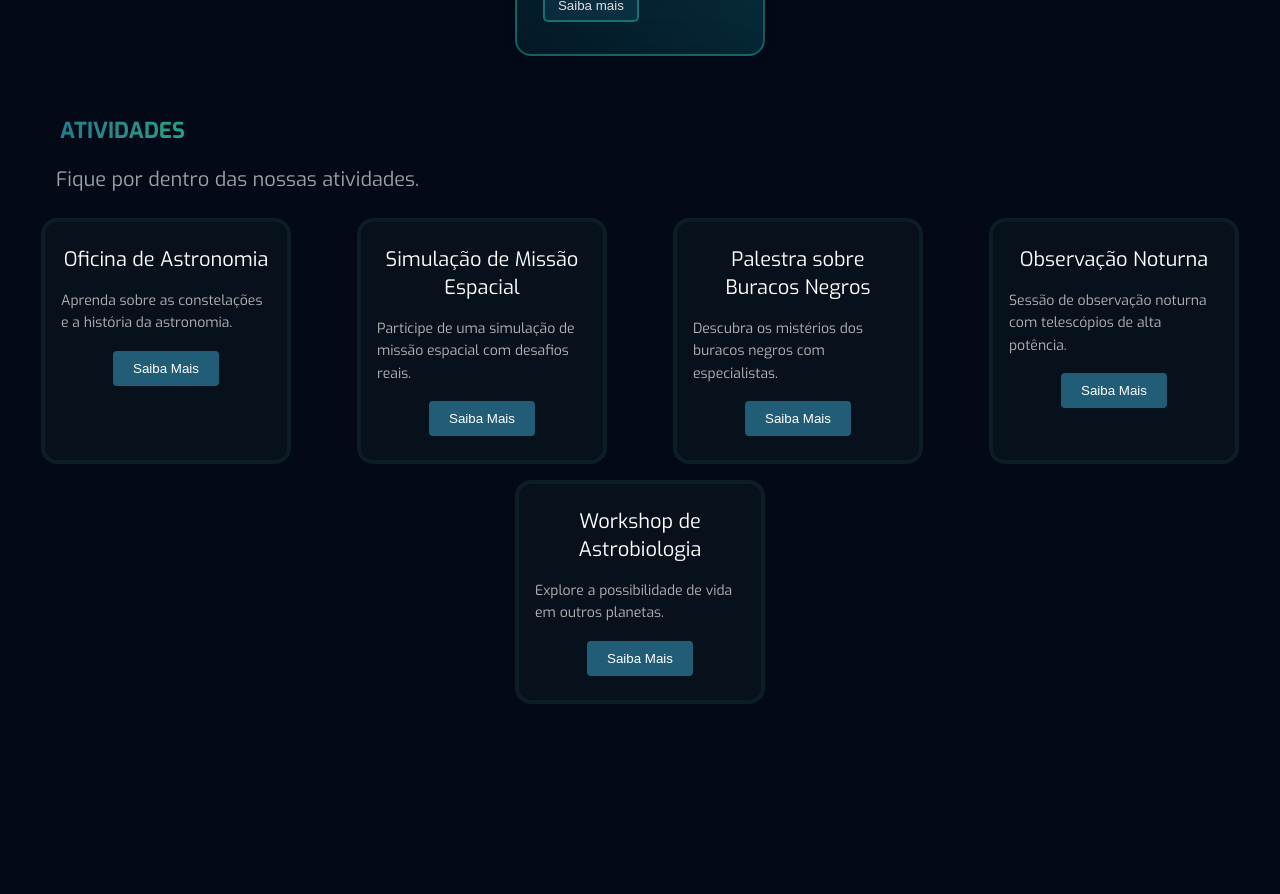
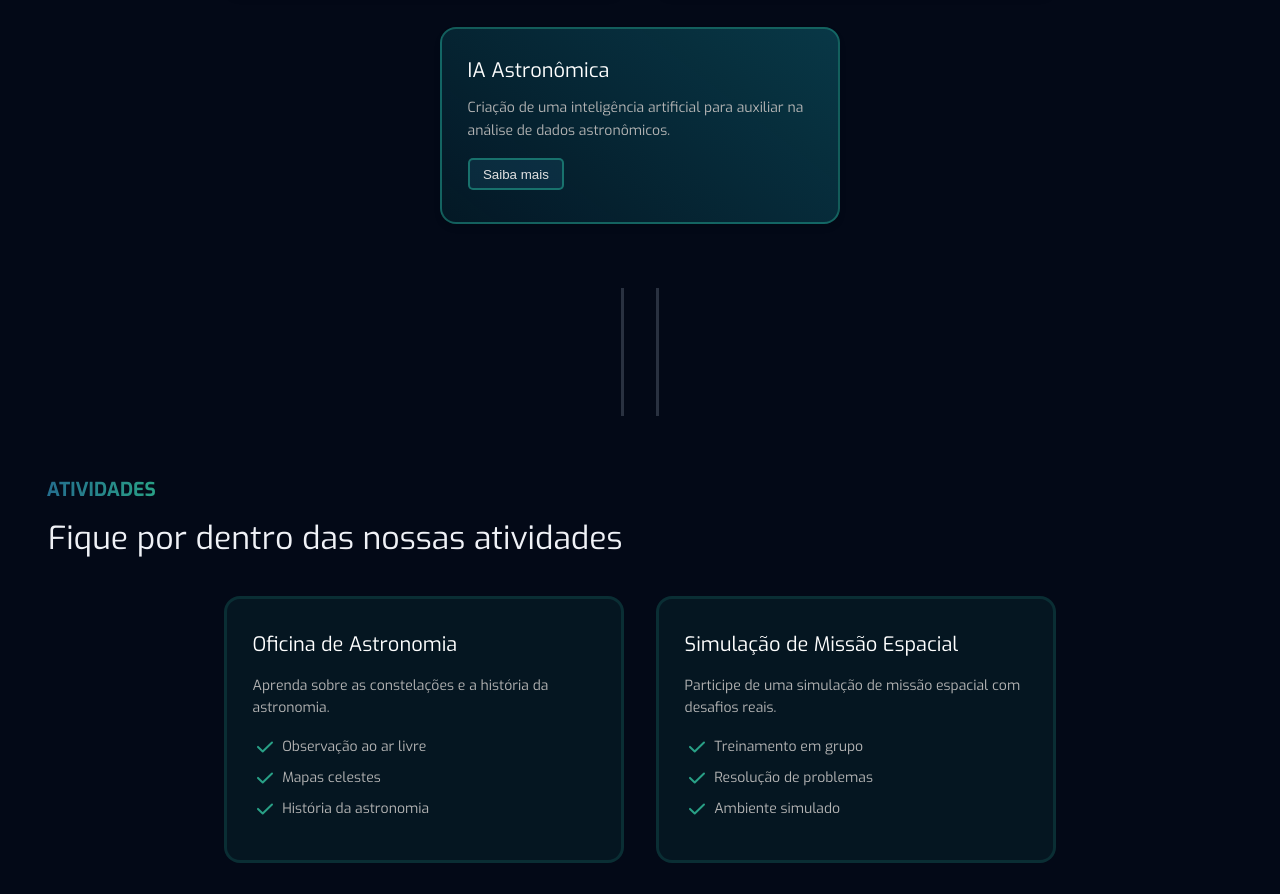
Before and after one commit to BellumGalaxy/website, a React (Create React App) app: page / in a window 1280 px wide. Shown: the part 1900-2794 px from the top of the page. Before the commit the page ends 2628 px from the top, so only its background shows below. Built offline with nearby package versions, Linux system fonts and the light colour scheme.

Commit message:
improve layout; test black hole

```diff
--- a/src/components/Atividades.js
+++ b/src/components/Atividades.js
@@ -3,24 +3,53 @@
 
 function Atividades() {
   const atividades = [
-    { title: 'Oficina de Astronomia', description: 'Aprenda sobre as constelações e a história da astronomia.' },
-    { title: 'Simulação de Missão Espacial', description: 'Participe de uma simulação de missão espacial com desafios reais.' },
-    { title: 'Palestra sobre Buracos Negros', description: 'Descubra os mistérios dos buracos negros com especialistas.' },
-    { title: 'Observação Noturna', description: 'Sessão de observação noturna com telescópios de alta potência.' },
-    { title: 'Workshop de Astrobiologia', description: 'Explore a possibilidade de vida em outros planetas.' }
+    {
+      title: 'Oficina de Astronomia',
+      description: 'Aprenda sobre as constelações e a história da astronomia.',
+      characteristics: ['Observação ao ar livre', 'Mapas celestes', 'História da astronomia']
+    },
+    {
+      title: 'Simulação de Missão Espacial',
+      description: 'Participe de uma simulação de missão espacial com desafios reais.',
+      characteristics: ['Treinamento em grupo', 'Resolução de problemas', 'Ambiente simulado']
+    },
+    {
+      title: 'Palestra sobre Buracos Negros',
+      description: 'Descubra os mistérios dos buracos negros com especialistas.',
+      characteristics: ['Teoria da Relatividade', 'Singularidades', 'Astrofísica avançada']
+    },
+    {
+      title: 'Observação Noturna',
+      description: 'Sessão de observação noturna com telescópios de alta potência.',
+      characteristics: ['Telescópios de última geração', 'Guias especializados', 'Local seguro']
+    },
+    {
+      title: 'Workshop de Astrobiologia',
+      description: 'Explore a possibilidade de vida em outros planetas.',
+      characteristics: ['Análise de exoplanetas', 'Microrganismos extremófilos', 'Futuras missões espaciais']
+    }
   ];
 
   return (
     <>
         <section id='atividades' className='atividades-wrap'>
             <h6>Atividades</h6>
-            <p className='subtitle'>Fique por dentro das nossas atividades.</p>
+            <p className='subtitle'>Fique por dentro das nossas atividades</p>
             <div className='atividades-cards'>
               {atividades.map((atividade, index) => (
                 <div key={index} className='atividade-card'>
                   <h5>{atividade.title}</h5>
                   <p>{atividade.description}</p>
-                    <button>Saiba Mais</button>
+                  <ul className='characteristics'>
+                    {atividade.characteristics.map((item, idx) => (
+                      <li key={idx}>
+                        <svg aria-hidden="true" xmlns="http://www.w3.org/2000/svg" width="24" height="24" fill="none" viewBox="0 0 24 24">
+                          <path stroke="currentColor" strokeLinecap="round" strokeLinejoin="round" strokeWidth="2" d="M5 11.917 9.724 16.5 19 7.5"/>
+                        </svg>
+                          {item}
+                      </li>
+                    ))}
+                  </ul>
                 </div>
               ))}
             </div>
--- /dev/null
+++ b/src/components/Divisor.js
@@ -0,0 +1,13 @@
+import React from 'react';
+import '../styles/Divisor.css';
+
+function Divisor() {
+  return (
+    <div className='divisor-wrap'>
+        <div className='divisor-left'></div>
+        <div className='divisor-right'></div>
+    </div>
+  )
+}
+
+export default Divisor
--- a/src/components/Hero.js
+++ b/src/components/Hero.js
@@ -4,7 +4,15 @@
 
 function Hero() {
   return (
-    <>
+    <section
+      className="flex flex-col items-center h-screen"
+      style={{
+        backgroundImage: `
+          radial-gradient(circle at top, #000 35%, #1e897c33 45%, #030917 75%)
+        `
+      }}
+    >
+
         <section  id="hero-section" className='hero-wrap'>
             <img src={LogoBellum} alt='Logo Bellum Galaxy' />
             <span>Explore o universo da Web3</span>
@@ -14,10 +22,8 @@
                 Seja um desbravador
             </button>
         </section>
-        <div>
+    </section>
 
-        </div>
-    </>
   )
 }
 
--- a/src/components/NavBar.js
+++ b/src/components/NavBar.js
@@ -42,7 +42,7 @@
           </a>
         </li>
         <li onClick={removeActive}>
-          <a href="https://www.bellumgalaxy-trident.netlify.app" className="navLink">
+          <a href="https://" className="navLink">
             <button className="btn-connect">Conecte</button>
           </a>
         </li>
--- a/src/components/Projetos.js
+++ b/src/components/Projetos.js
@@ -13,7 +13,7 @@
   return (
     <section id='projetos' className='projetos-wrap'>
       <h6>Projetos</h6>
-      <p className='subtitle'>Descubra nossas iniciativas inovadoras e colaborativas.</p>
+      <p className='subtitle'>Descubra nossas iniciativas inovadoras</p>
 
       <div className='cards-container'>
         {projects.map((project, index) => (
--- a/src/pages/Homepage.js
+++ b/src/pages/Homepage.js
@@ -5,6 +5,7 @@
 import Sobre from '../components/Sobre'
 import Projetos from '../components/Projetos'
 import Atividades from '../components/Atividades'
+import Divisor from '../components/Divisor'
 
 function Homepage() {
   return (
@@ -13,7 +14,9 @@
         <Hero />
         <Sobre />
         <Projetos />
+        <Divisor />
         <Atividades />
+        <Divisor />
     </>
   )
 }
--- a/src/styles/Atividades.css
+++ b/src/styles/Atividades.css
@@ -4,14 +4,13 @@
     flex-direction: column;
     align-items   : flex-start;
     gap           : 1em;
-    height        : 80vh;
 }
 
 .atividades-wrap h6 {
     text-transform         : uppercase;
     font-weight            : bold;
-    font-size              : 22px;
-    padding-left           : 2em;
+    font-size              : 1.2em;
+    margin                 : 0em 1.6em;
     background             : #215D77;
     background             : linear-gradient(to right, #246e8e 0%, #29A086 100%);
     -webkit-background-clip: text;
@@ -19,36 +18,41 @@
 }
 
 .atividades-wrap .subtitle {
-    margin     : .4em 2em;
+    margin     : 0em 1em .6em;
     text-align : start;
-    color      : #9EA0A3;
-    font-size  : 20px;
+    color      : #F0F2F7;
+    font-size  : 32px;
     line-height: 1.4;
 }
 
 .atividades-cards {
     display        : flex;
+    justify-content: center;
     flex-wrap      : wrap;
-    justify-content: space-around;
-    gap            : 1em;
+    gap            : 2em;
 }
 
 .atividade-card {
-    display                : flex;
-    flex-direction         : column;
-    align-items            : center;
-    gap                    : 1em;
-    background             : #16322f3c;
-    border                 : 4px solid #1d354057;
-    border-radius          : 16px;
-    -webkit-backdrop-filter: blur(40px);
-    backdrop-filter        : blur(40px);
-    padding                : 1.5em 1em;
-    text-align             : center;
-    width                  : 250px;
+    display       : flex;
+    flex-direction: column;
+    align-items   : flex-start;
+    gap           : 1em;
+    background    : #1e897c1a;
+    border        : 3px solid #1e897c36;
+    border-radius : 16px;
+    padding       : 2em 1.6em;
+    width         : 80vw;
+    min-width     : 300px;
+    max-width     : 400px;
+    transition    : border 0.4s;
+}
+
+.atividade-card:hover {
+    border: 3px solid #1e897cfc;
 }
 
 .atividade-card h5 {
+    text-align : center;
     color      : white;
     font-size  : 20px;
     line-height: 1.4;
@@ -61,16 +65,21 @@
     line-height: 1.6;
 }
 
-.atividade-card button {
-    background   : #215d77;
-    color        : white;
-    border       : none;
-    padding      : 0.75em 1.5em;
-    border-radius: 4px;
-    cursor       : pointer;
-    transition   : background 0.3s;
+.atividade-card .characteristics {
+    list-style-type: none;
+    text-align     : left;
 }
 
-.atividade-card button:hover {
-    background: #29a086;
+.atividade-card .characteristics li {
+    display       : flex;
+    flex-direction: row;
+    align-items   : center;
+    gap           : .4em;
+    color         : #b4b4b4;
+    font-size     : 14px;
+    margin-bottom : 0.5em;
 }
+
+.atividade-card .characteristics li svg {
+    color: #29A086;
+}
--- /dev/null
+++ b/src/styles/Divisor.css
@@ -0,0 +1,18 @@
+.divisor-wrap {
+    display        : flex;
+    flex-direction : row;
+    align-items    : center;
+    justify-content: center;
+    gap            : 2em;
+    margin         : 2em 0;
+}
+
+.divisor-left {
+    height      : 128px;
+    border-right: 3px solid #293140;
+}
+
+.divisor-right {
+    height     : 128px;
+    border-left: 3px solid #293140;
+}
--- a/src/styles/Projetos.css
+++ b/src/styles/Projetos.css
@@ -9,8 +9,8 @@
 .projetos-wrap h6 {
     text-transform         : uppercase;
     font-weight            : bold;
-    font-size              : 22px;
-    padding-left           : 2em;
+    font-size              : 1.2em;
+    margin                 : 0em 1.6em;
     background             : #215D77;
     background             : linear-gradient(to right, #246e8e 0%, #29A086 100%);
     -webkit-background-clip: text;
@@ -18,10 +18,10 @@
 }
 
 .projetos-wrap .subtitle {
-    margin     : .4em 2em;
+    margin     : 0em 1em .6em;
     text-align : start;
-    color      : #9EA0A3;
-    font-size  : 20px;
+    color      : #F0F2F7;
+    font-size  : 32px;
     line-height: 1.4;
 }
 
@@ -33,20 +33,22 @@
 }
 
 .card {
-    display                : flex;
-    flex-direction         : column;
-    align-items            : flex-start;
-    justify-content        : center;
-    gap                    : 1em;
-    background             : linear-gradient(217.85deg, #1eecff35 -1.54%, #0f9ca31a 101.14%);
-    border                 : 2px solid #1e897c97;
-    -webkit-backdrop-filter: blur(40px);
-    backdrop-filter        : blur(40px);
-    border-radius          : 16px;
-    box-shadow             : 0 4px 6px rgba(0, 0, 0, 0.1);
-    padding                : 2em 1.6em;
-    width                  : 250px;
-    transition             : border 0.4s;
+    display                  : flex;
+    flex-direction           : column;
+    align-items              : flex-start;
+    justify-content          : center;
+    gap                      : 1em;
+    background               : linear-gradient(217.85deg, #1eecff35 -1.54%, #0f9ca31a 101.14%);
+    border                   : 2px solid #1e897c97;
+    /*-webkit-backdrop-filter: blur(40px);
+    backdrop-filter          : blur(40px);*/
+    border-radius            : 16px;
+    box-shadow               : 0 4px 6px rgba(0, 0, 0, 0.1);
+    padding                  : 2em 1.6em;
+    width                    : 80vw;
+    min-width                : 300px;
+    max-width                : 400px;
+    transition               : border 0.4s;
 }
 
 .card:hover {
--- a/src/styles/Sobre.css
+++ b/src/styles/Sobre.css
@@ -31,6 +31,7 @@
     background-color: #246e8e;
     align-self      : center;
     border-radius   : 10px;
+    margin          : 1em 0;
 }
 
 .sobre-wrap .sobre-detalhes p {
@@ -38,7 +39,7 @@
     flex-direction : row;
     align-items    : center;
     justify-content: flex-start;
-    gap            : .2em;
+    gap            : .6em;
     margin-bottom  : 1em;
 }
 
```
Also changed, not shown: src/styles/NavBar.css (+5 -4 lines). Lines whose indentation alone changed are shown as unchanged.
